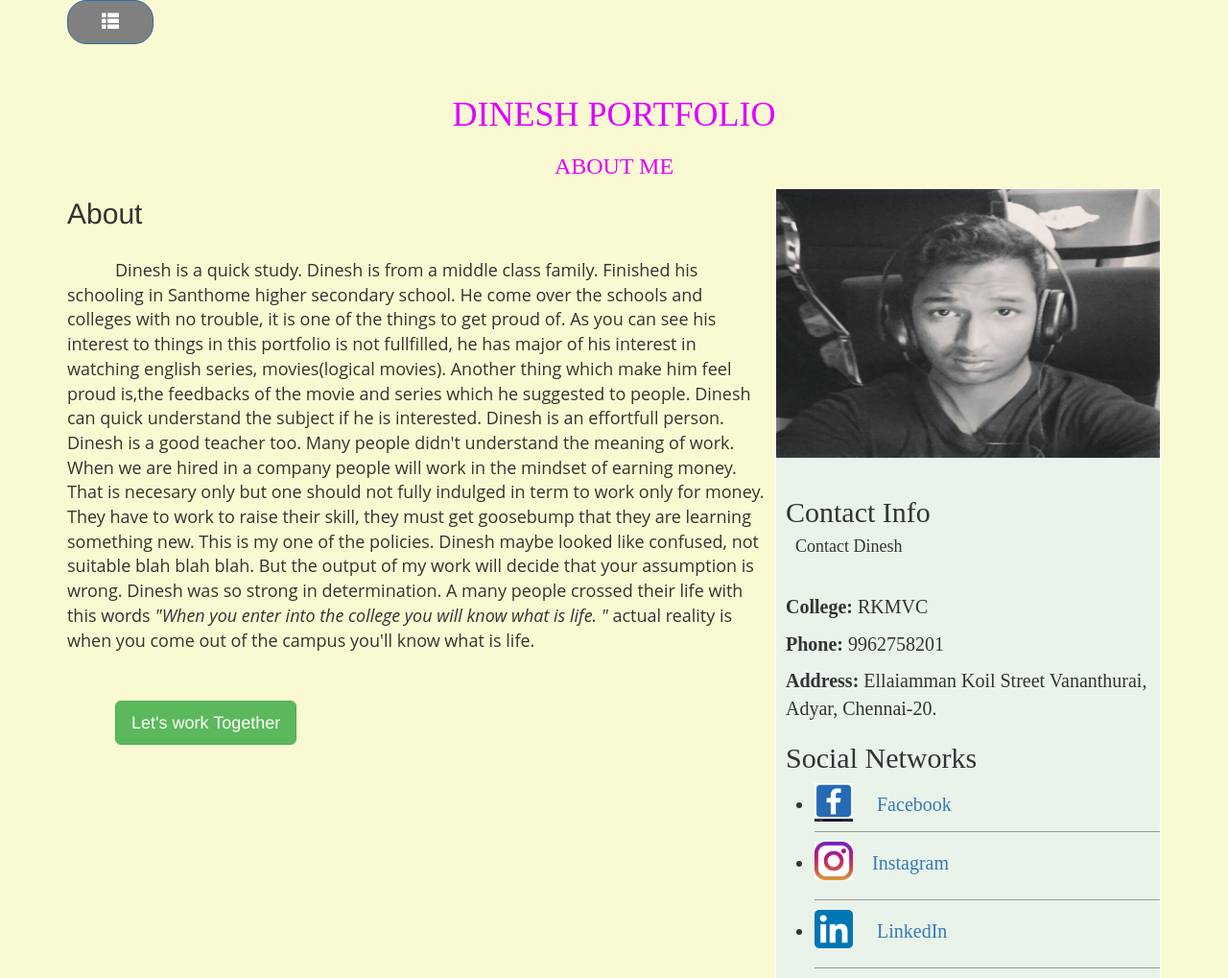
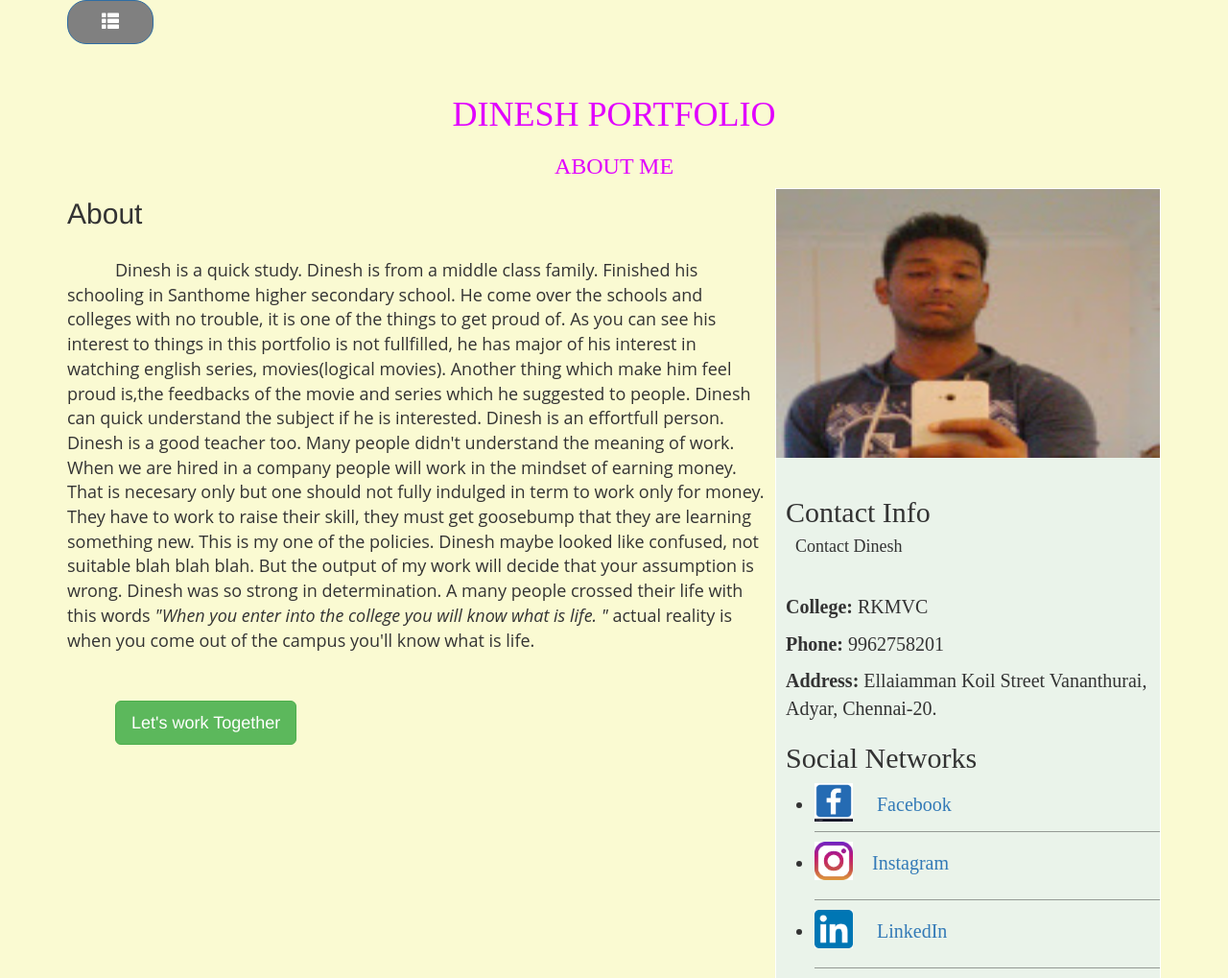
Before and after one commit to Dinesh1804/Dineshportfolio, a plain HTML site: page about.html in a window 1280 px wide. Shown: the whole page at 96% size. Drawn offline with Linux system fonts and the light colour scheme; a web font is replaced by a local one.

Commit message:
Update about.html

```diff
--- a/about.html
+++ b/about.html
@@ -33,7 +33,7 @@
             </div>
 
             <div class="photo1">
-                <img src="images/mine1.jpg"><br>
+                <img src="images/mine.jpg"><br>
                 <h3 class="tact">Contact Info</h3>
                 <h5 class="tact1">Contact Dinesh</h5>
                 <br>
```
